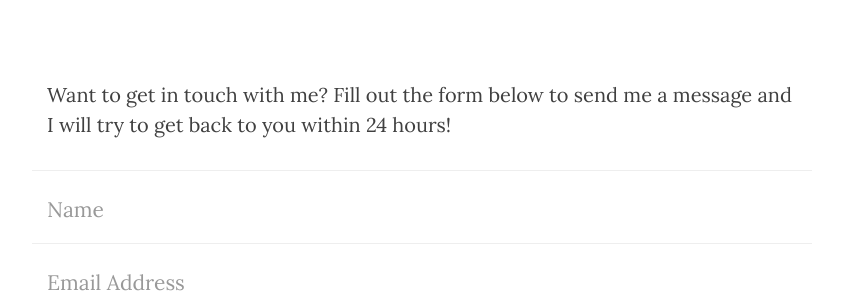
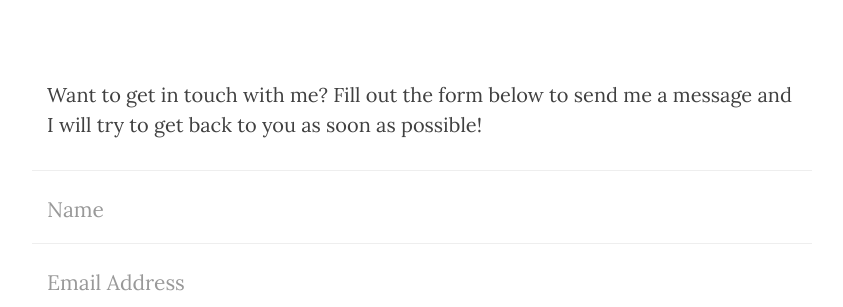
Before and after one commit to jcagarcia/jcagarcia.github.io, a Jekyll site: the page built from contact.html, in a window 1280 px wide. Shown: the part 448-755 px from the top of the page, without its empty margins (218-1061 px from the left). Built offline with Jekyll 4.4.1, drawn with Linux system fonts in a browser that asks for light colours; nearby versions of some CDN libraries.

Commit message:
Updating about and contact form

```diff
--- a/about.html
+++ b/about.html
@@ -2,7 +2,7 @@
 layout: page
 title: "About"
 description: "This is what I do."
-header-img: "img/about-bg.jpg"
+header-img: "img/about_bg.jpg"
 ---
 
 <p>Lorem ipsum dolor sit amet, consectetur adipisicing elit. Saepe nostrum ullam eveniet pariatur voluptates odit, fuga atque ea nobis sit soluta odio, adipisci quas excepturi maxime quae totam ducimus consectetur?</p>
--- a/contact.html
+++ b/contact.html
@@ -5,7 +5,7 @@ description: "Have questions? I have answers (maybe)."
 header-img: "img/contact-bg.jpg"
 ---
 
-<p>Want to get in touch with me? Fill out the form below to send me a message and I will try to get back to you within 24 hours!</p>
+<p>Want to get in touch with me? Fill out the form below to send me a message and I will try to get back to you as soon as possible!</p>
 <!-- Contact Form - Enter your email address on line 19 of the mail/contact_me.php file to make this form work. -->
 <!-- WARNING: Some web hosts do not allow emails to be sent through forms to common mail hosts like Gmail or Yahoo. It's recommended that you use a private domain email address! -->
 <!-- NOTE: To use the contact form, your site must be on a live web host with PHP! The form will not work locally! -->
```
Also changed, not shown: 1 other file.
